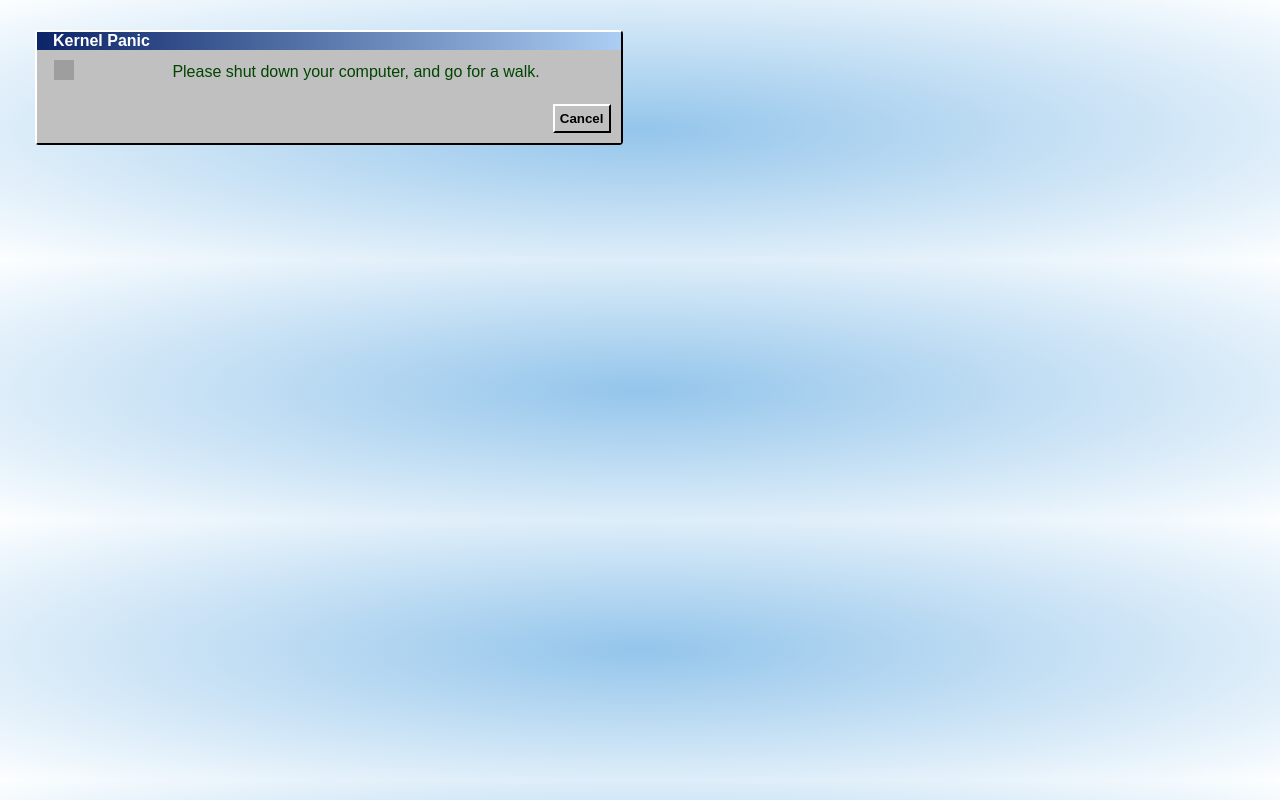
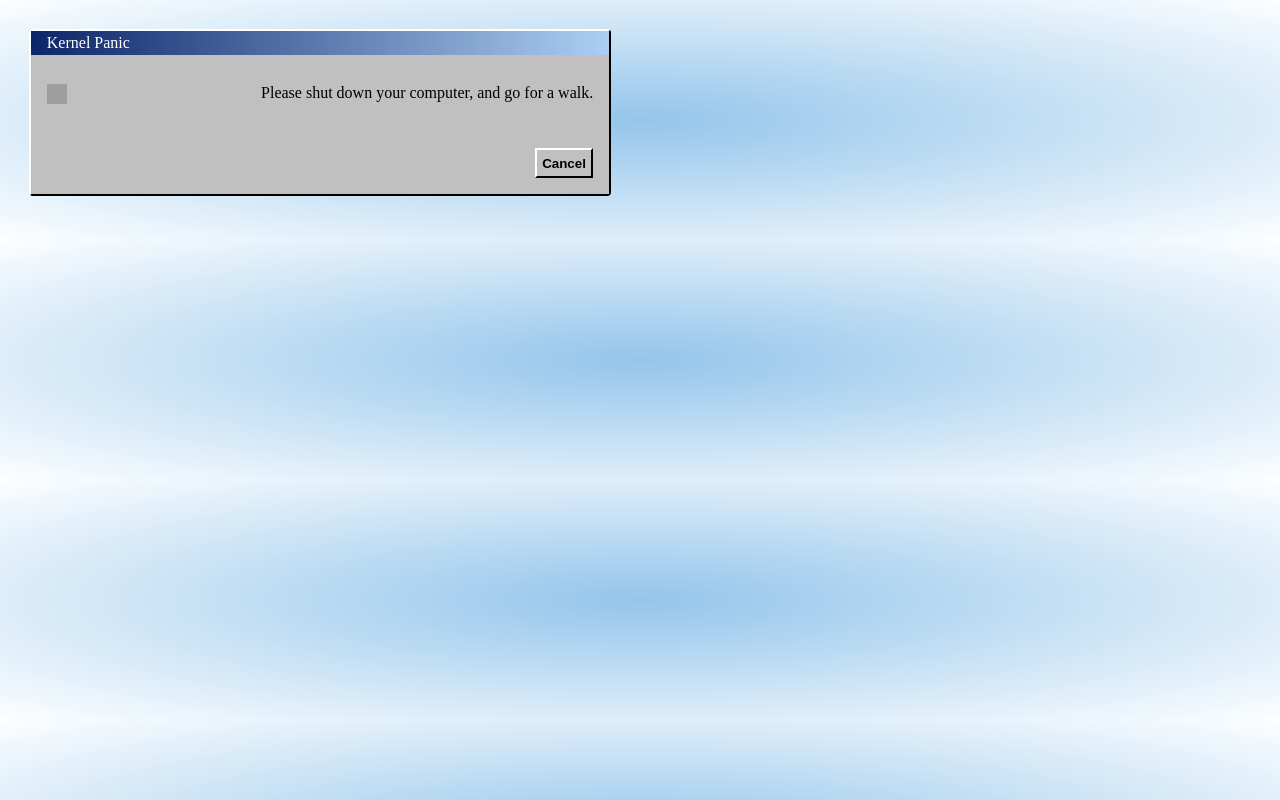
Before and after one commit to Arthag/wbs-coding, a plain HTML site: page css-windows-nostalgia/index.html in a window 1280 px wide. Drawn offline with Linux system fonts and the light colour scheme; files that its build step writes are made by us from their sources; grey boxes are pictures that could not be loaded.

Commit message:
css: windows nostalgia, layout changed to grid

```diff
--- a/css-windows-nostalgia/index.html
+++ b/css-windows-nostalgia/index.html
@@ -5,93 +5,21 @@
     <meta charset="UTF-8" />
     <meta http-equiv="X-UA-Compatible" content="IE=edge" />
     <meta name="viewport" content="width=device-width, initial-scale=1.0" />
-    <link rel="stylesheet" href="styles.css" />
-    <title>Document</title>
-    <style>
-        * {
-            margin: 0px;
-            padding: 0px;
-            box-sizing: border-box;
-        }
-
-        body {
-            background: radial-gradient(#94c5eb, #fcfeff);
-        }
-
-        table {
-            padding: 0em;
-            width: 100%;
-            height: 100%;
-            border: none;
-            text-align: center;
-            border-spacing: 0px;
-        }
-
-        th {
-            background: linear-gradient(to right, #0c2568, #accef3);
-            color: #FFFFFF;
-            text-align: start;
-            padding-left: 1em;
-        }
-
-        tr {
-            background-color: #c0c0c0;
-        }
-
-        td {
-            padding: 10px;
-        }
-
-        button{
-            padding: 5px;
-            background-color: #C0C0C0;
-            font-weight: bold;
-            border-top-color: #FFFFFF;
-            border-left-color: #FFFFFF;
-
-        }
-
-        .boxfooter{
-            text-align: right;
-        }
-
-        .window {
-            padding: 10px;
-            width: 50%;
-            height: 240px;
-        }
-
-        .border {
-            border: 2px solid #000000;
-            border-top-color: #FFFFFF;
-            border-left-color: #FFFFFF;
-            border-radius: 4px;
-            margin: 10px;
-        }
-
-    </style>
+    <link rel="stylesheet" href="./src/styles.css" />
+    <title>Windows Nostalgia</title>
 </head>
 
 <body>
     <div class="window">
         <div class="border">
-            <table>
-                <thead>
-                    <th colspan="2">Kernel Panic</th>
-                </thead>
-                <tbody>
-                    <tr>
-                        <td><img src="https://i.postimg.cc/wTQJ3hgb/error.png" width="20" height="20" alt="" /></td>
-                        <td>Please shut down your computer, and go for a walk.</td>
-                    </tr>
-                    <tr>
-                        <td colspan="2" class="boxfooter"><button>Cancel</button></td>
-                    </tr>
-                </tbody>
-            </table>
+            <div class="box">
+                <p class="boxheader">Kernel Panic</p>
+                <img src="https://i.postimg.cc/wTQJ3hgb/error.png" width="20" height="20" alt="" />
+                <p>Please shut down your computer, and go for a walk.</p>
+                <div class="boxfooter"><button>Cancel</button></div>
+            </div>
 
         </div>
-
     </div>
 </body>
 
--- /dev/null
+++ b/css-windows-nostalgia/src/styles.css
@@ -0,0 +1,73 @@
+        * {
+            margin: 0px;
+            padding: 0px;
+            box-sizing: border-box;
+        }
+
+        body {
+            background: radial-gradient(#94c5eb, #fcfeff);
+        }
+
+        .box {
+            padding: 0;
+            width: 100%;
+            height: 100%;
+            border: none;
+            text-align: center;
+            background-color: #c0c0c0;
+            display: grid;
+            grid-template-columns: 24px 1fr;
+            text-align: right;
+            /* grid-template-columns: repeat(2,auto); */
+            gap: 0.8em;
+        }
+
+        .box > :first-child{
+            display: flex;
+            background: linear-gradient(to right, #0c2568, #accef3);
+            color: #FFFFFF;
+            height: 1.5em;
+            align-items: center;
+            text-align: start;
+            padding: 0 0 0 1em;
+        }
+
+        .box > :not(:first-child){
+            margin: 1em;
+        }
+
+        .boxheader,
+        .boxfooter{
+            grid-column: 1/-1;
+        }
+
+
+        .box img{
+            margin-left: 1em;
+        }
+
+
+        button{
+            padding: 0.4em;
+            background-color: #C0C0C0;
+            font-weight: bold;
+            border-top-color: #FFFFFF;
+            border-left-color: #FFFFFF;
+
+        }
+
+
+
+        .window {
+            padding: 1em;
+            width: 50%;
+            height: 240px;
+        }
+
+        .border {
+            border: 2px solid #000000;
+            border-top-color: #FFFFFF;
+            border-left-color: #FFFFFF;
+            border-radius: 4px;
+            margin: 0.8em;
+        }
```
